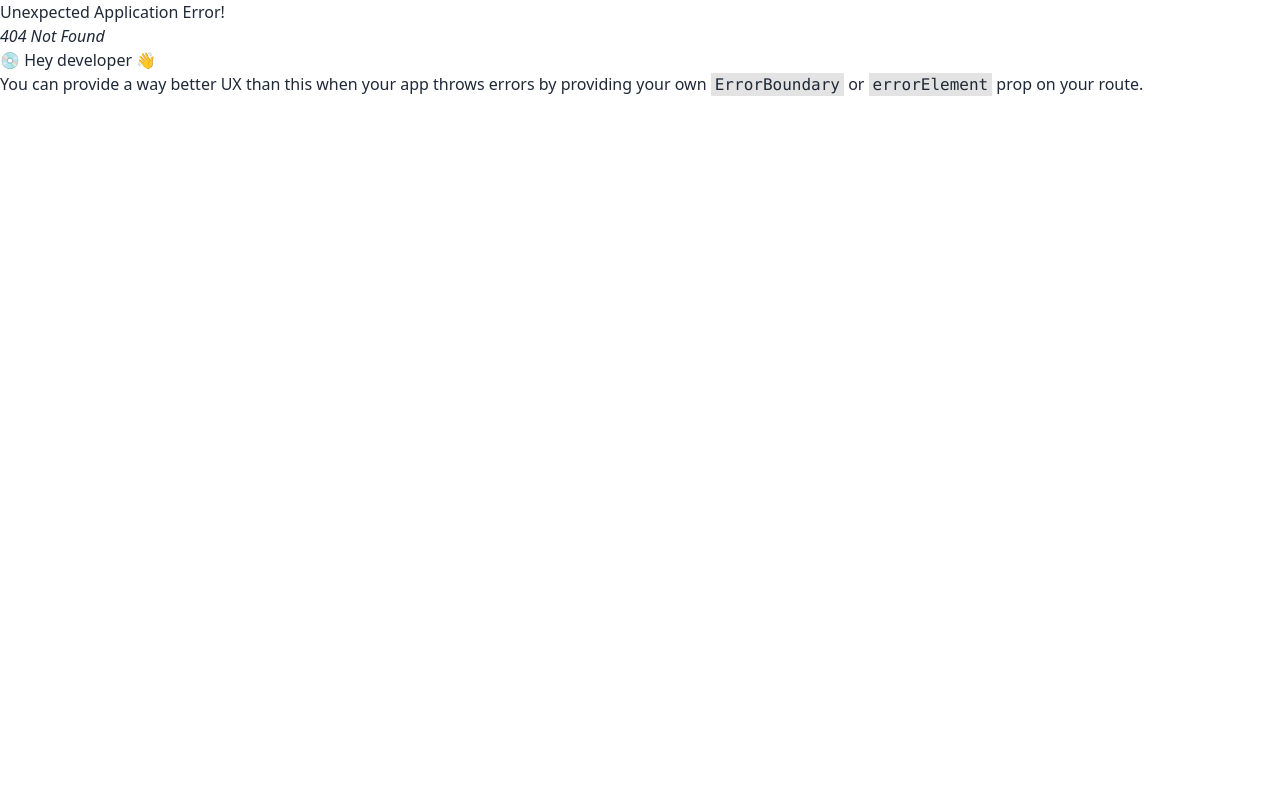
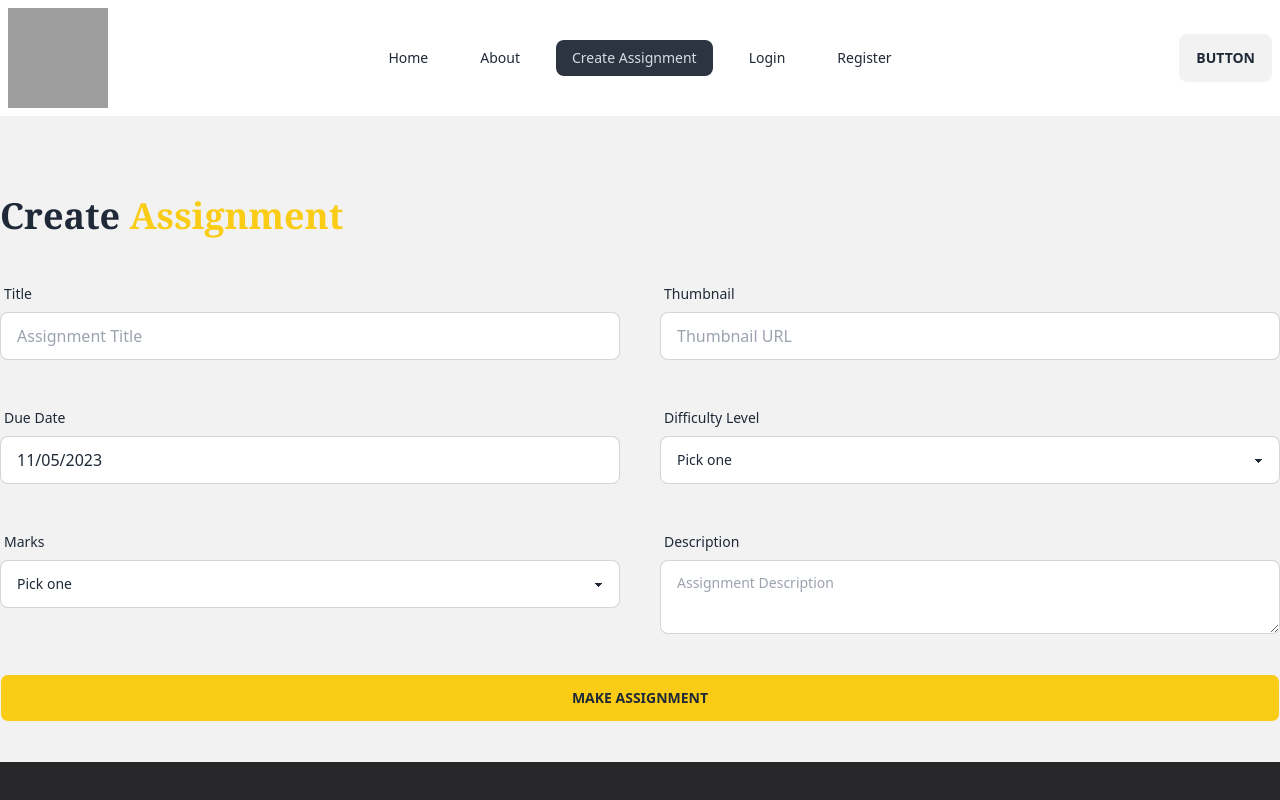
Before and after one commit to wolfiee42/studyBuddyHubClient, a React (Vite) app: page /makeassignment in a window 1280 px wide. Before the commit this address had no page. Shown: the top 800 px of the page. Built offline with nearby package versions, Linux system fonts and the light colour scheme; grey boxes are pictures that could not be loaded.

Commit message:
create assignment section created

```diff
--- a/package.json
+++ b/package.json
@@ -13,6 +13,7 @@
     "localforage": "^1.10.0",
     "match-sorter": "^6.3.1",
     "react": "^18.2.0",
+    "react-datepicker": "^4.21.0",
     "react-dom": "^18.2.0",
     "react-icons": "^4.11.0",
     "react-router-dom": "^6.18.0",
--- /dev/null
+++ b/src/Layouts/CreateAssignment/CreateAssignment.jsx
@@ -0,0 +1,76 @@
+import { useState } from "react";
+import DatePicker from "react-datepicker";
+import "react-datepicker/dist/react-datepicker.css";
+
+
+const CreateAssignment = () => {
+    const [startDate, setStartDate] = useState(new Date());
+
+    return (
+        <div className="bg-base-200 py-10">
+            <div className="max-w-7xl mx-auto">
+                <div className="space-y-10">
+                    <h2 className="font-bold text-4xl my-10 font-serif">Create <span className="text-yellow-400">Assignment</span></h2>
+                    <div className="flex justify-center items-center gap-10">
+                        <div className="form-control w-1/2">
+                            <label className="label">
+                                <span className="label-text">Title</span>
+                            </label>
+                            <input type="text" name="title" placeholder="Assignment Title" className="input input-bordered w-full" />
+
+                        </div>
+                        <div className="form-control w-1/2">
+                            <label className="label">
+                                <span className="label-text">Thumbnail</span>
+                            </label>
+                            <input type="text" name="image" placeholder="Thumbnail URL" className="input input-bordered w-full" />
+
+                        </div>
+                    </div>
+                    <div className="flex justify-center items-center gap-10">
+                        <div className="form-control w-1/2">
+                            <label className="label">
+                                <span className="label-text">Due Date</span>
+                            </label>
+                            <DatePicker placeholder="Type here" className="input input-bordered w-full" selected={startDate} onChange={(date) => setStartDate(date)} />
+
+                        </div>
+                        <div className="form-control w-1/2">
+                            <label className="label">
+                                <span className="label-text">Difficulty Level</span>
+                            </label>
+                            <select className="select select-bordered w-full">
+                                <option disabled selected>Pick one</option>
+                                <option>Easy</option>
+                                <option>Medium</option>
+                                <option>Hard</option>
+                            </select>
+                        </div>
+                    </div>
+                    <div className="flex justify-center items-start gap-10">
+                        <div className="form-control w-1/2">
+                            <label className="label">
+                                <span className="label-text">Marks</span>
+                            </label>
+                            <select className="select select-bordered w-full">
+                                <option disabled selected>Pick one</option>
+                                <option>10</option>
+                                <option>20</option>
+                                <option>50</option>
+                            </select>
+                        </div>
+                        <div className="form-control w-1/2">
+                            <label className="label">
+                                <span className="label-text">Description</span>
+                            </label>
+                            <textarea className="textarea textarea-bordered w-full" placeholder="Assignment Description"></textarea>
+                        </div>
+                    </div>
+                    <button className="btn w-full bg-yellow-400 hover:bg-yellow-500 hover:text-white">Make Assignment</button>
+                </div>
+            </div>
+        </div>
+    );
+};
+
+export default CreateAssignment;
--- a/src/Nested/navbar/Navbar.jsx
+++ b/src/Nested/navbar/Navbar.jsx
@@ -4,6 +4,7 @@ const Navbar = () => {
     const navbarMenus = <>
         <li><NavLink to={'/'}>Home</NavLink></li>
         <li><NavLink to={'/about'}>About</NavLink></li>
+        <li><NavLink to={'/makeassignment'}>Create Assignment</NavLink></li>
         <li><NavLink to={'/login'}>Login</NavLink></li>
         <li><NavLink to={'/register'}>Register</NavLink></li>
     </>
--- a/src/Routes/Router.jsx
+++ b/src/Routes/Router.jsx
@@ -4,6 +4,7 @@ import Home from "../Layouts/Home/Home";
 import Login from "../Layouts/Login/Login";
 import Register from "../Layouts/Register/Register";
 import About from "../Layouts/About/About";
+import CreateAssignment from "../Layouts/CreateAssignment/CreateAssignment";
 
 const Router = createBrowserRouter([
     {
@@ -19,6 +20,10 @@ const Router = createBrowserRouter([
           element: <About></About>
         },
         {
+          path: "/makeassignment",
+          element: <CreateAssignment></CreateAssignment>
+        },
+        {
           path: "/login",
           element: <Login></Login>
         },
```
Also changed, not shown: 1 other file (tests, documents, lock files or other folders).
